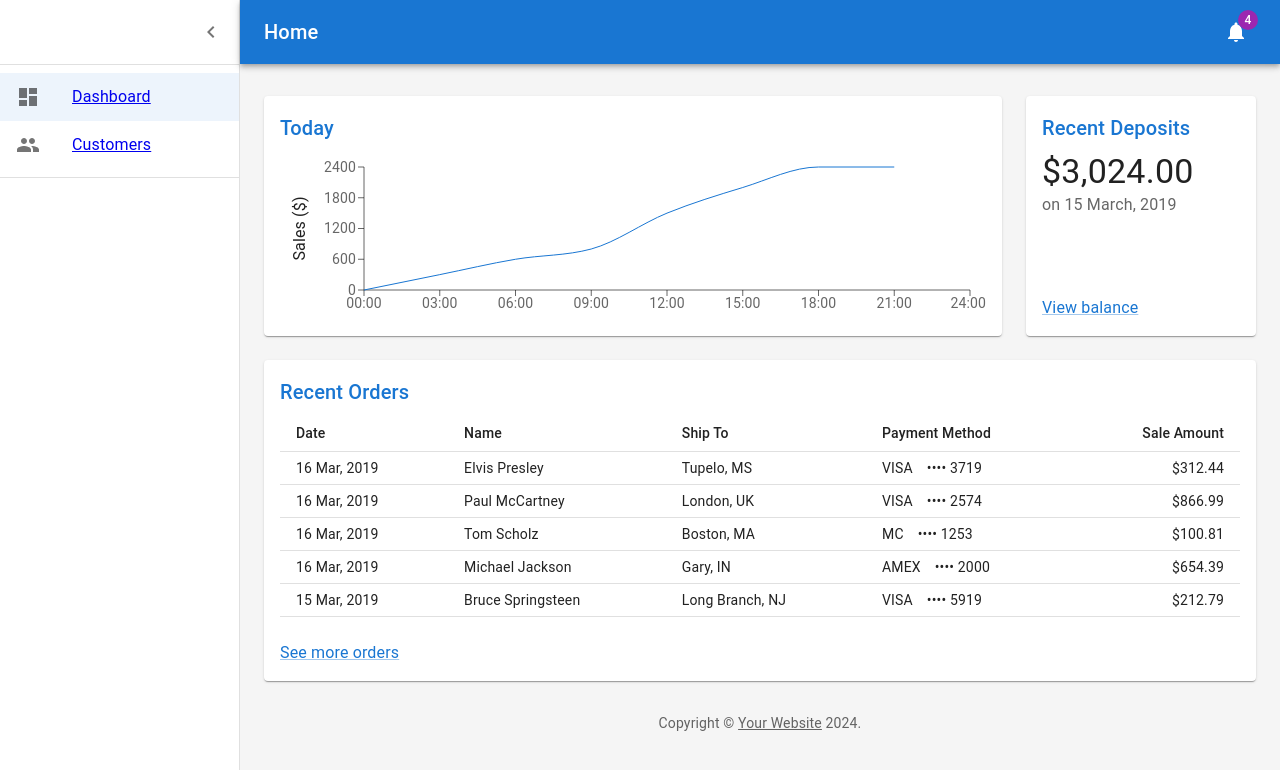
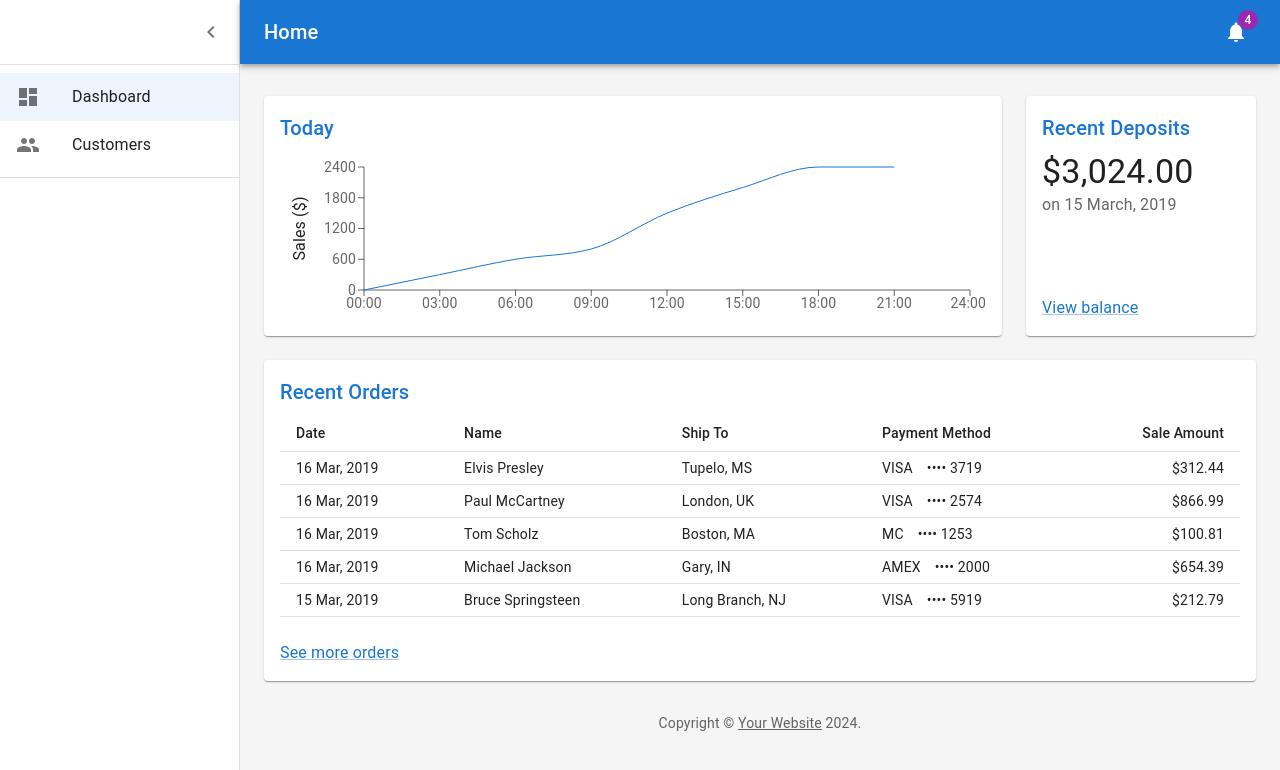
Before and after one commit to DithyaAnil/React-NextJS, a Next.js app: page / in a window 1280 px wide. Shown: the top 770 px of the page. Built offline with nearby package versions, Linux system fonts and the light colour scheme.

Commit message:
Active Link Highlighting Updated

```diff
--- a/components/Theme.tsx
+++ b/components/Theme.tsx
@@ -138,7 +138,10 @@ export default function Theme(props: any) {
           </Toolbar>
           <Divider />
           <List component="nav">
-            <Link href="/">
+            <Link
+              href="/"
+              style={{ color: "inherit", textDecoration: "inherit" }}
+            >
               <ListItemButton selected={router.pathname === "/" ? true : false}>
                 <ListItemIcon>
                   <DashboardIcon />
@@ -152,7 +155,10 @@ export default function Theme(props: any) {
               </ListItemIcon>
               <ListItemText primary="Orders" />
             </ListItemButton>*/}
-            <Link href="/customers">
+            <Link
+              href="/customers"
+              style={{ color: "inherit", textDecoration: "inherit" }}
+            >
               <ListItemButton
                 selected={router.pathname === "/customer" ? true : false}
               >
```
